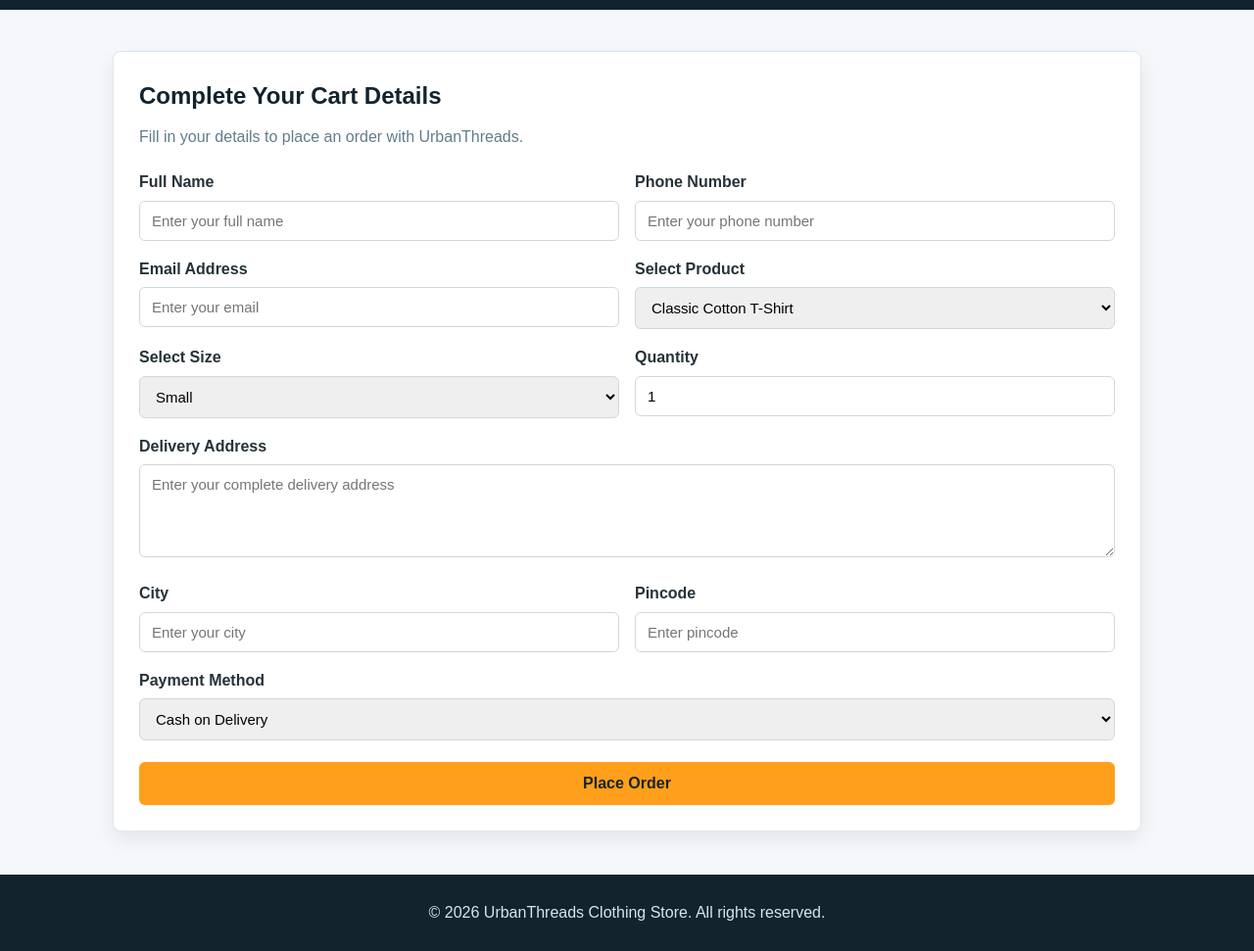
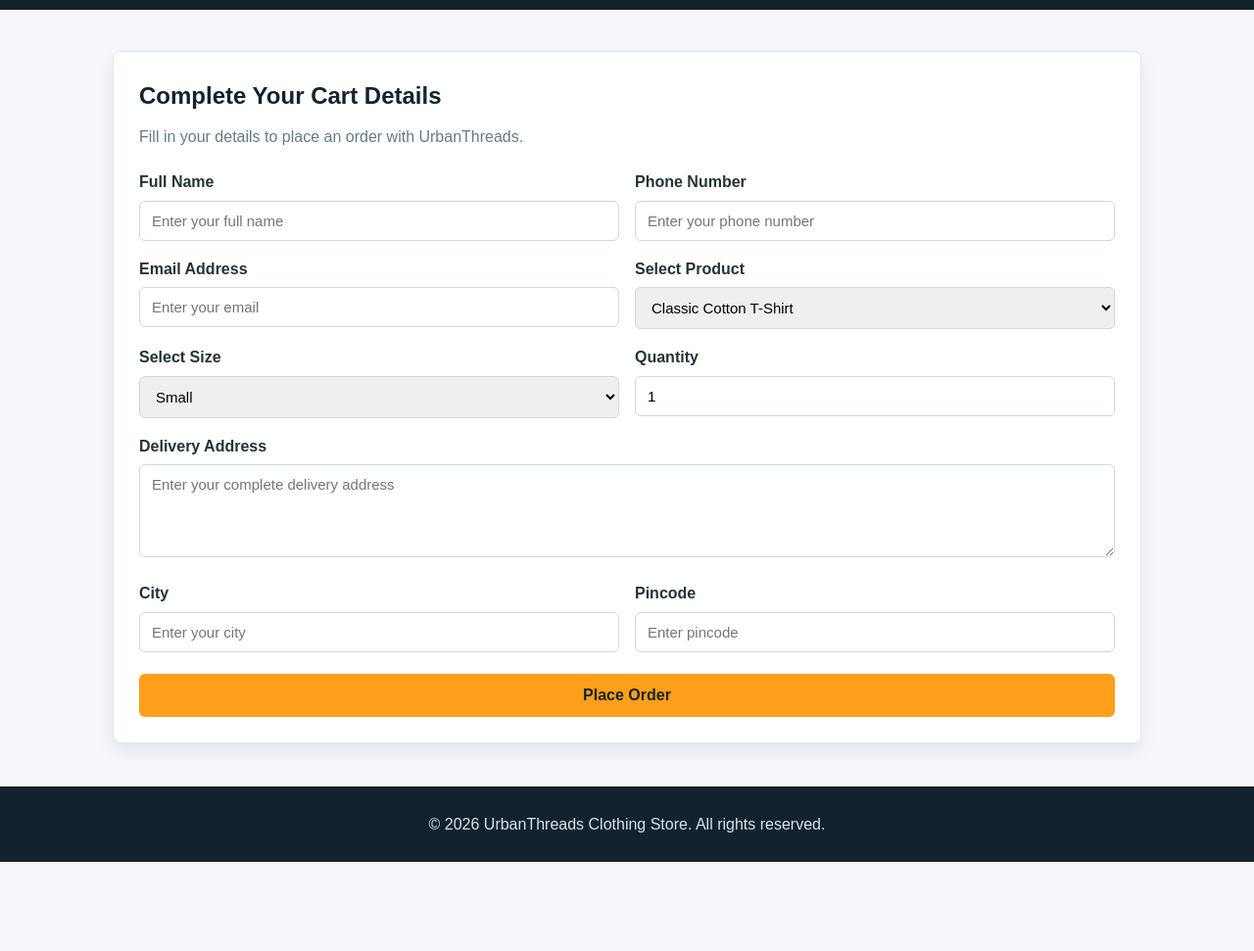
Before and after one commit to IncharaX/urban-threads, a plain HTML site: page cart.html in a window 1280 px wide. Shown: the part 86-1057 px from the top of the page at 98% size. After the commit the page ends 966 px from the top, so only its background shows below. Drawn offline with Linux system fonts and the light colour scheme.

```diff
--- a/cart.html
+++ b/cart.html
@@ -251,14 +251,7 @@
           </div>
         </div>
 
-        <div class="form-group">
-          <label for="payment">Payment Method</label>
-          <select id="payment" name="payment">
-            <option>Cash on Delivery</option>
-            <option>UPI Payment</option>
-            <option>Credit or Debit Card</option>
-          </select>
-        </div>
+
 
         <button class="place-order-button" type="submit">Place Order</button>
       </form>
```
